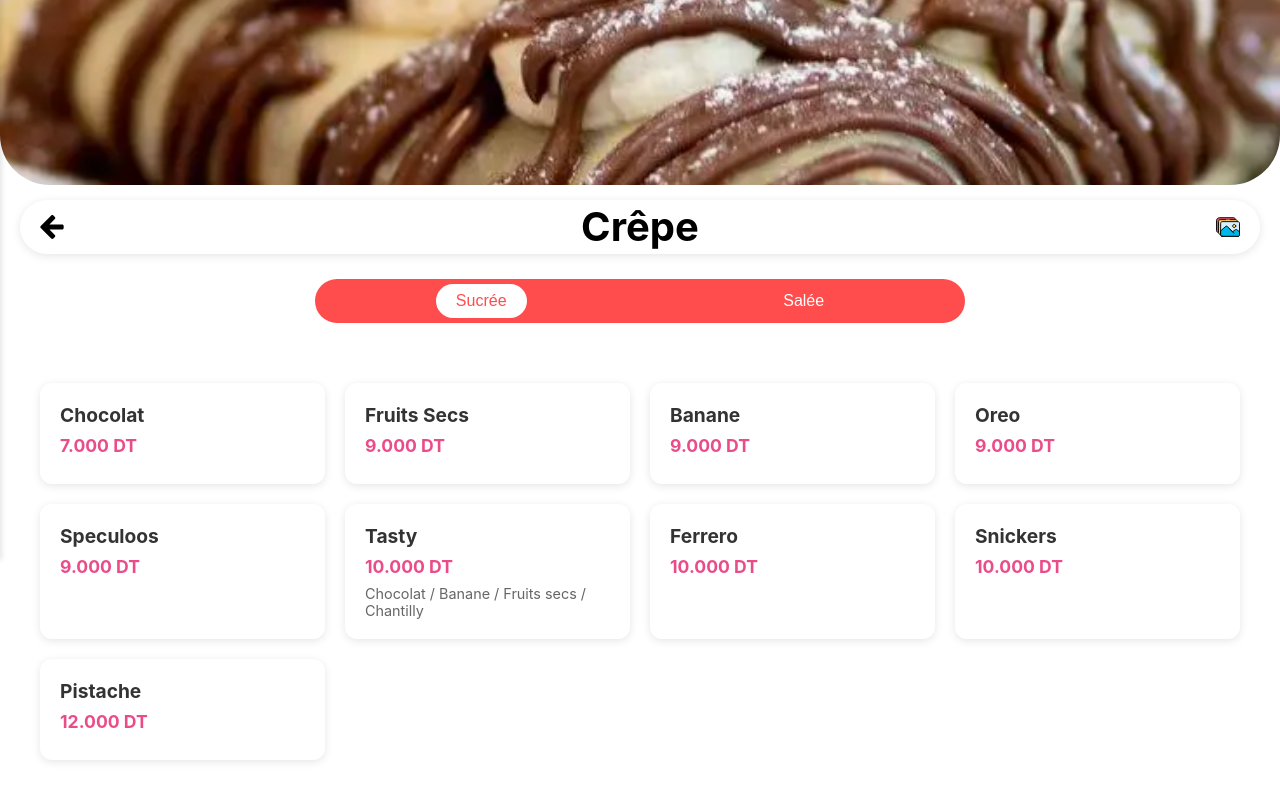
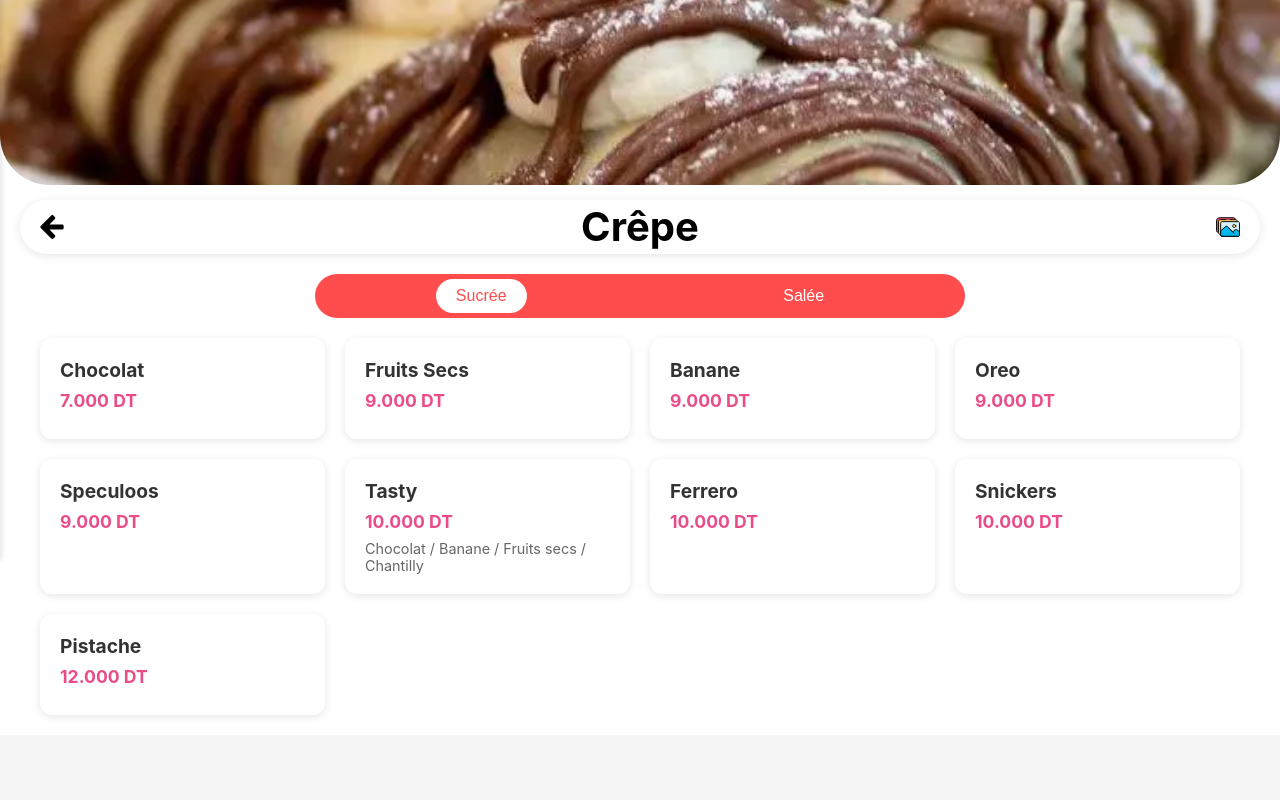
Before and after one commit to AbdallahSHILI/Tasty-Menu, a React (Create React App) app: page /Crepe in a window 1280 px wide. Shown: the part 240-1040 px from the top of the page. After the commit the page ends 975 px from the top, so only its background shows below. Built offline with nearby package versions, Linux system fonts and the light colour scheme.

Commit message:
Refactor CategoryPage and Menu components for improved item handling; update index.html title and error handling. Remove unused subcategory definitions.

```diff
--- a/public/index.html
+++ b/public/index.html
@@ -24,10 +24,13 @@
       work correctly both with client-side routing and a non-root public URL.
       Learn how to configure a non-root public URL by running `npm run build`.
     -->
-    <title>Your App Name</title>
+    <title>Tasty-Menu</title>
     <script>
-      window.addEventListener('error', function(e) {
-        if (e.message === 'ResizeObserver loop completed with undelivered notifications.') {
+      window.addEventListener("error", function (e) {
+        if (
+          e.message ===
+          "ResizeObserver loop completed with undelivered notifications."
+        ) {
           e.stopImmediatePropagation();
         }
       });
--- a/src/Pages/CategoryPage/CategoryPage.jsx
+++ b/src/Pages/CategoryPage/CategoryPage.jsx
@@ -28,9 +28,9 @@ const CategoryPage = ({ category }) => {
     : [];
   const hasSubcategories = subcategoryKeys.length > 0;
 
-  const currentSubcategory = hasSubcategories
-    ? currentMenu.subcategories[activeSubcategory || subcategoryKeys[0]]
-    : null;
+  const currentItems = hasSubcategories
+    ? currentMenu.subcategories[activeSubcategory]?.items
+    : currentMenu.items;
 
   const handleReturn = () => {
     navigate(-1);
@@ -72,8 +72,7 @@ const CategoryPage = ({ category }) => {
         </div>
       </div>
 
-      {hasSubcategories && (
-        <div className={styles.filterContainer}>
+      {hasSubcategories && subcategoryKeys.length > 1 && (
         <div className={styles.toggleWrapper}>
           {subcategoryKeys.map((key) => (
             <button
@@ -87,15 +86,10 @@ const CategoryPage = ({ category }) => {
             </button>
           ))}
         </div>
-        </div>
       )}
-
       <div className={styles.menuSection}>
-        {currentMenu.subcategories ? (
-          currentSubcategory && (
-            <div className={styles.subcategoryContainer}>
         <div className={styles.itemsGrid}>
-                {currentSubcategory.items.map((item) => (
+          {currentItems?.map((item) => (
             <div key={item.id} className={styles.menuItem}>
               <h3 className={styles.itemName}>{item.name}</h3>
               <p className={styles.price}>{item.price} DT</p>
@@ -105,21 +99,6 @@ const CategoryPage = ({ category }) => {
             </div>
           ))}
         </div>
-            </div>
-          )
-        ) : (
-          <div className={styles.itemsGrid}>
-            {currentMenu.items.map((item) => (
-              <div key={item.id} className={styles.menuItem}>
-                <h3 className={styles.itemName}>{item.name}</h3>
-                <p className={styles.price}>{item.price} DT</p>
-                {item.ingredients && (
-                  <p className={styles.ingredients}>{item.ingredients}</p>
-                )}
-              </div>
-            ))}
-          </div>
-        )}
       </div>
 
       {/* Add FoodPic modal component */}
--- a/src/Pages/Home/FoodCategory/Menu/menu.jsx
+++ b/src/Pages/Home/FoodCategory/Menu/menu.jsx
@@ -11,16 +11,6 @@ const Menu = ({ onSubcategoryChange }) => {
 
   const [selectedSubcategory, setSelectedSubcategory] = useState(null);
   const [isModalOpen, setIsModalOpen] = useState(false);
-
-  const allowedSubcategories = [
-    "sweet",
-    "savory",
-    "SweetOnly",
-    "SavoryOnly",
-    "chocolat",
-    "naturel",
-    "other",
-  ];
 
   useEffect(() => {
     if (currentMenu?.subcategories) {
```
Lines whose indentation alone changed are shown as unchanged.
